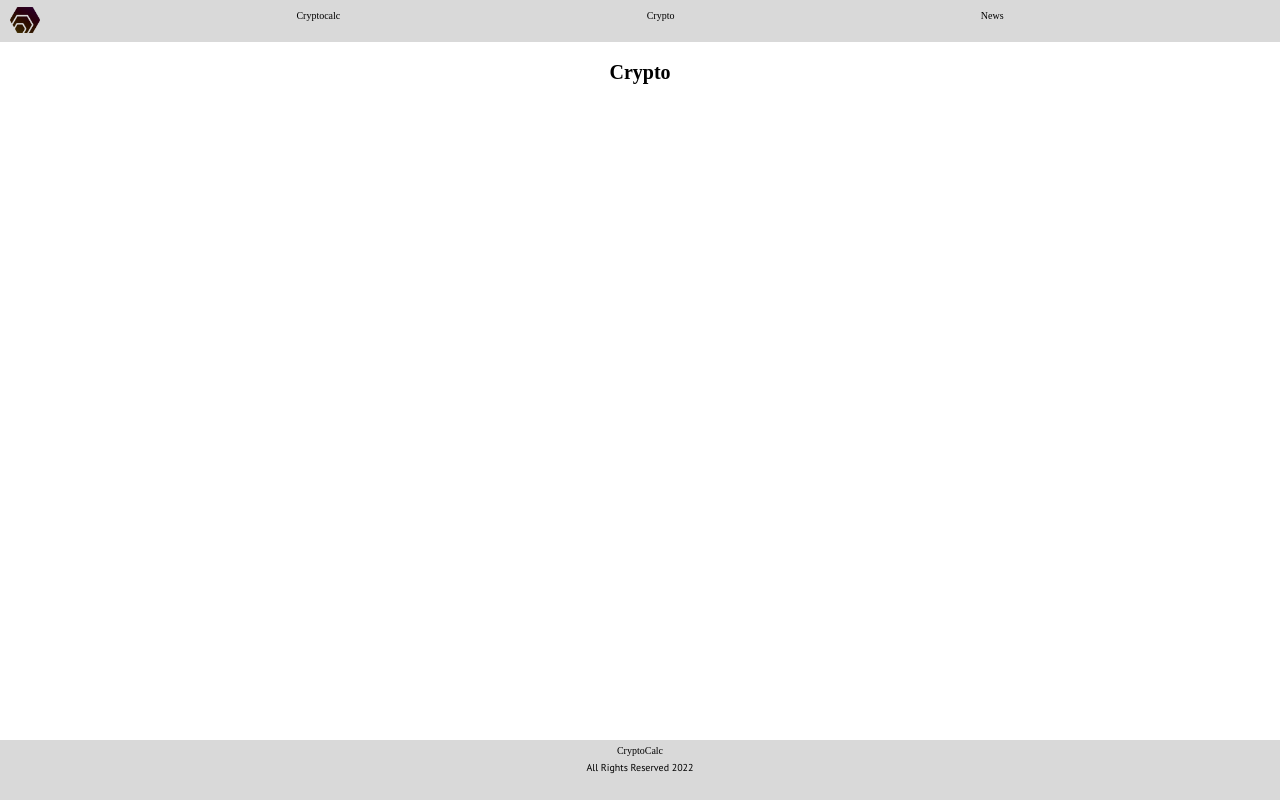
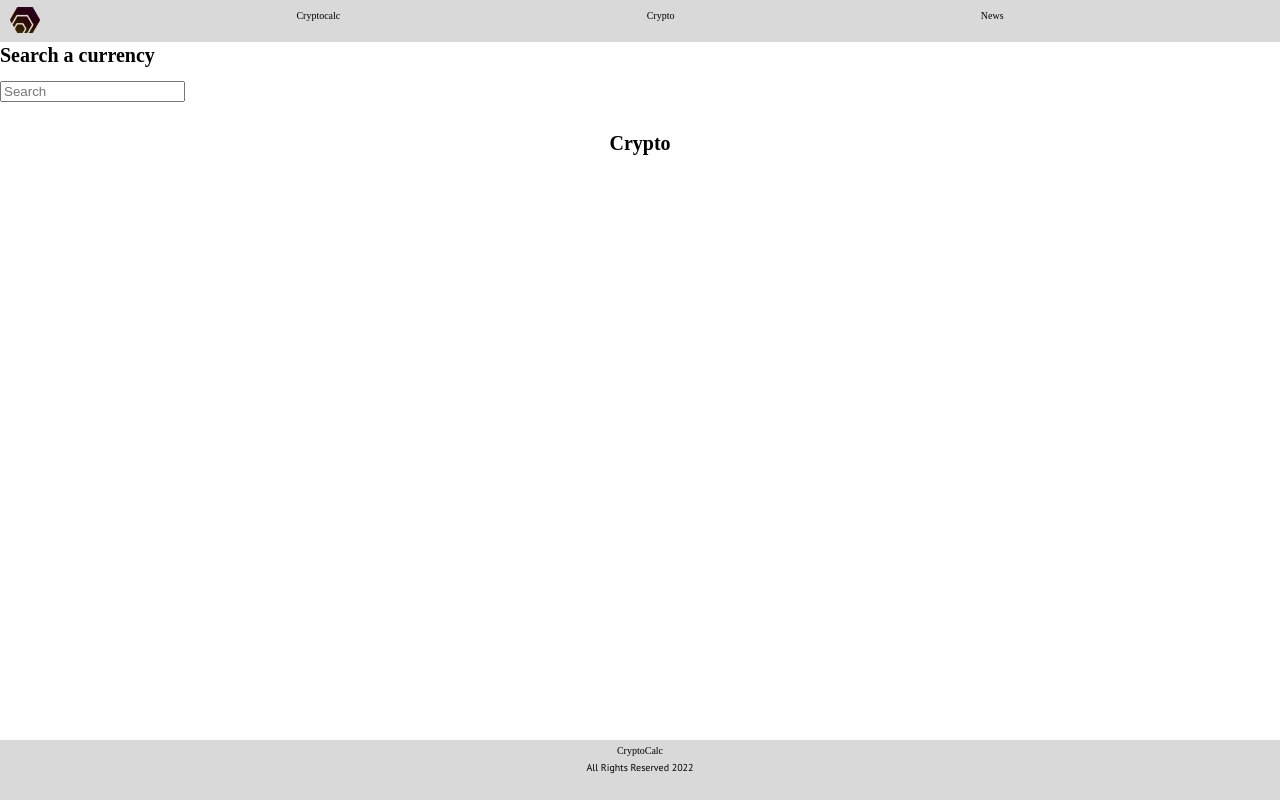
Before and after one commit to deki84/CryptoCalc, a Next.js app: page /crypto in a window 1280 px wide. Built offline with nearby package versions, Linux system fonts and the light colour scheme; no server answers; a web font is replaced by a local one.

Commit message:
create Search inputfield and change api

```diff
--- a/pages/_app.js
+++ b/pages/_app.js
@@ -4,7 +4,8 @@ import GlobalStyle from '../components/GlobalStyle';
 import axios from 'axios';
 function MyApp({ Component, pageProps }) {
   const [coins, setCoins] = useState();
-  const url = 'https://api.coingecko.com/api/v3/coins/bitcoin';
+  const url =
+    'https://api.coingecko.com/api/v3/coins/markets?vs_currency=eur&order=market_cap_desc&per_page=100&page=1&sparkline=false';
 
   useEffect(() => {
     axios
--- a/pages/crypto.js
+++ b/pages/crypto.js
@@ -3,9 +3,20 @@ import styled from 'styled-components';
 
 const Crypto = () => {
   return (
-    <div>
-      <CryptoHeadline>Crypto</CryptoHeadline>
-    </div>
+    <>
+      <div>
+        <div>
+          <h1>Search a currency</h1>
+          <form>
+            <input type="text" placeholder="Search" />
+          </form>
+        </div>
+      </div>
+
+      <div>
+        <CryptoHeadline>Crypto</CryptoHeadline>
+      </div>
+    </>
   );
 };
 
--- a/pages/index.js
+++ b/pages/index.js
@@ -5,10 +5,12 @@ export default function Home({ coins }) {
   let [value, setValue] = useState();
 
   function calculatePrice(value, expense) {
-    const bitcoin = coins.market_data.current_price.eur;
+    const crypto = coins[0];
+    const priceCrypto = crypto.current_price;
+    console.log(crypto.current_price);
     let result = 0;
     if (expense) {
-      result = ((value * bitcoin) / expense).toFixed(0);
+      result = ((value * priceCrypto) / expense).toFixed(0);
     }
     setValue(result);
   }
```
